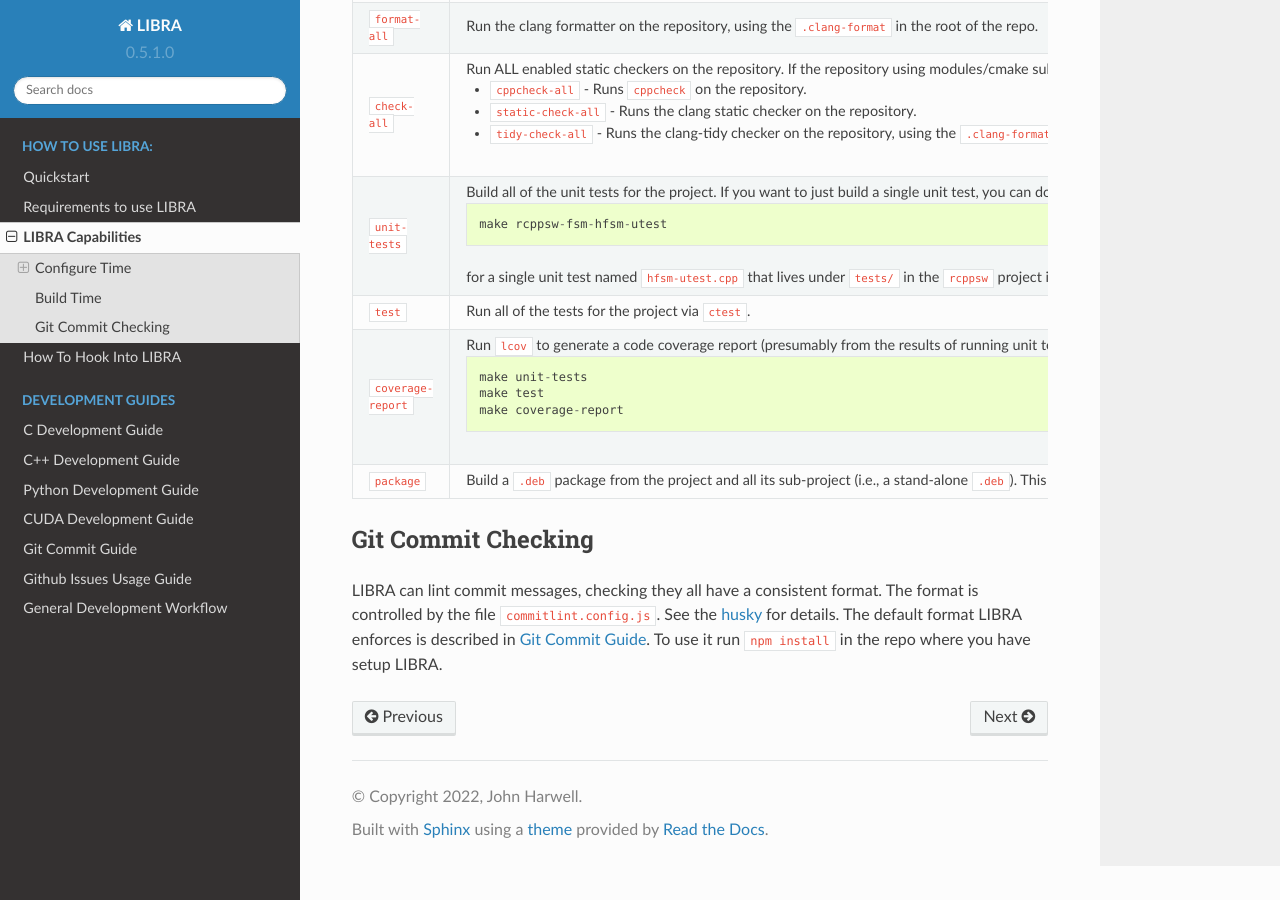
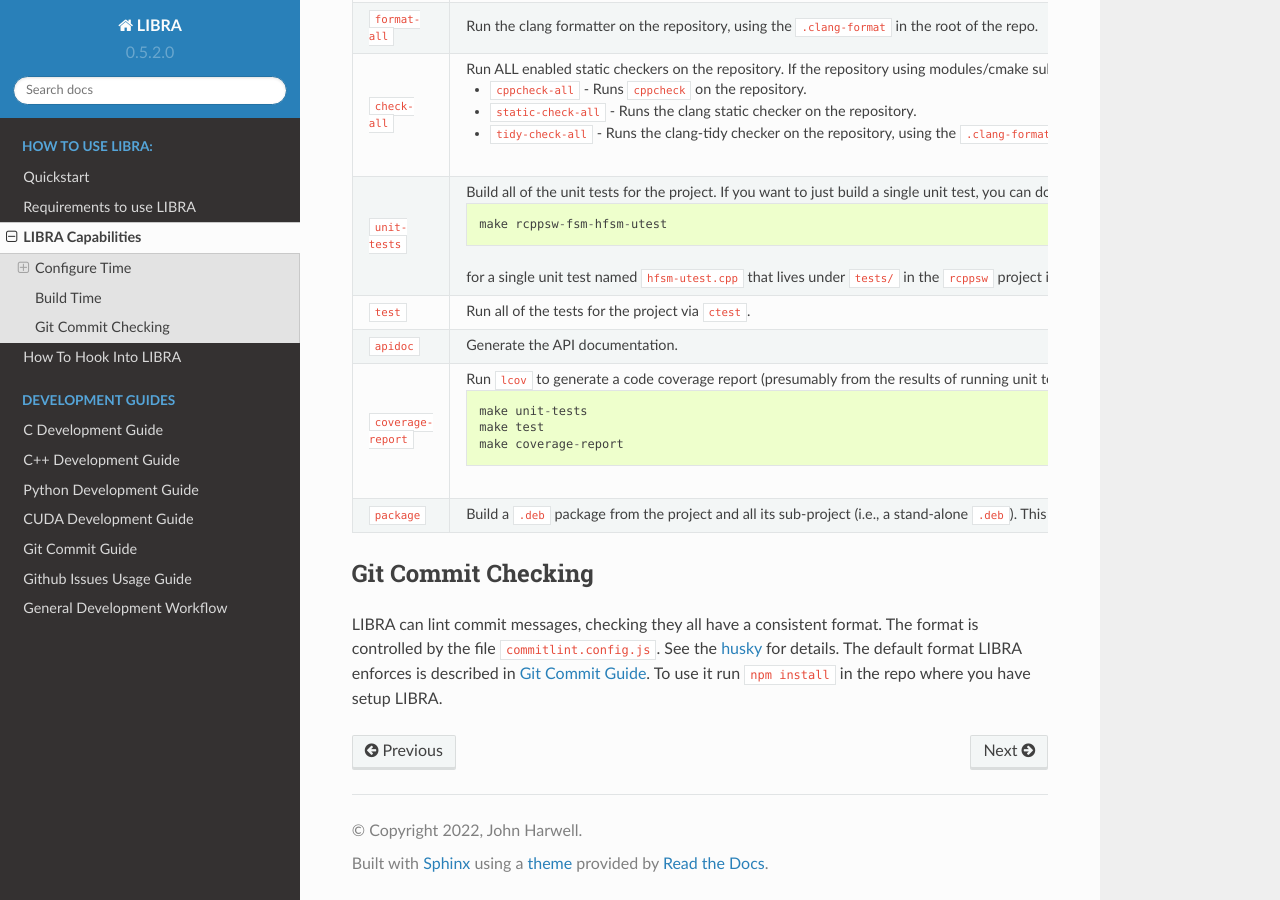
Before and after one commit to jharwell/libra, a Sphinx documentation site: the page built from docs/usage/capabilities.rst, in a window 1280 px wide and 900 px high, scrolled down 1884 px. Built offline with Sphinx 7.4.7 and the Read the Docs theme 2.0.0, drawn with Linux system fonts in a browser that asks for light colours.

Commit message:
refactor(#44): Better documentation makefile target

```diff
--- a/docs/conf.py
+++ b/docs/conf.py
@@ -61,9 +61,9 @@ author = 'John Harwell'
 # built documents.
 #
 # The short X.Y version.
-version = '0.5.1.0'
+version = '0.5.2.0'
 # The full version, including alpha/beta/rc tags.
-release = '0.5.1.0'
+release = '0.5.2.0'
 
 # The language for content autogenerated by Sphinx. Refer to documentation
 # for a list of supported languages.
--- a/docs/usage/capabilities.rst
+++ b/docs/usage/capabilities.rst
@@ -228,6 +228,10 @@ the following additional capabilities via targets:
 
      - Run all of the tests for the project via ``ctest``.
 
+   * - ``apidoc``
+
+     - Generate the API documentation.
+
    * - ``coverage-report``
 
      - Run ``lcov`` to generate a code coverage report (presumably from the
```
Also changed, not shown: 1 other file.
